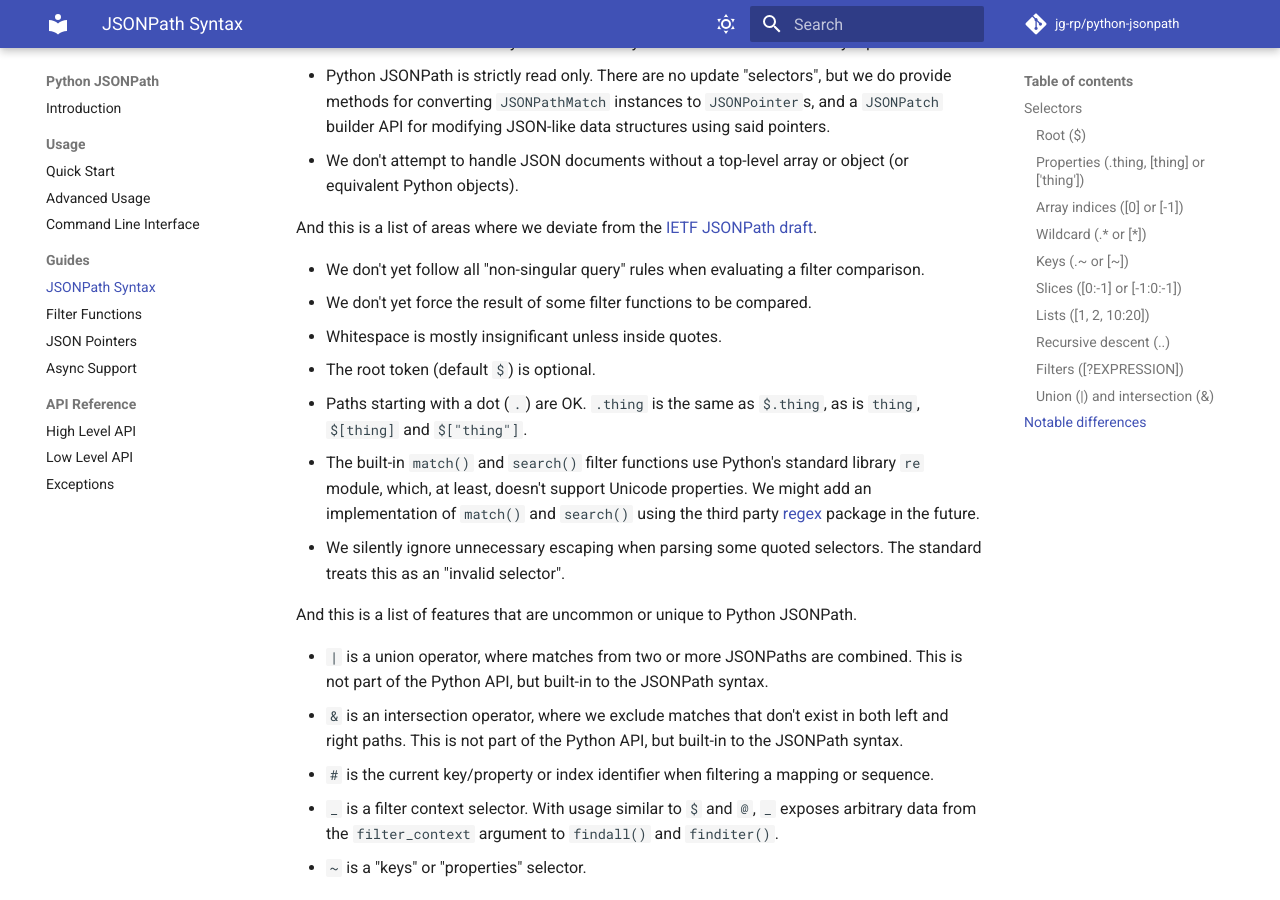
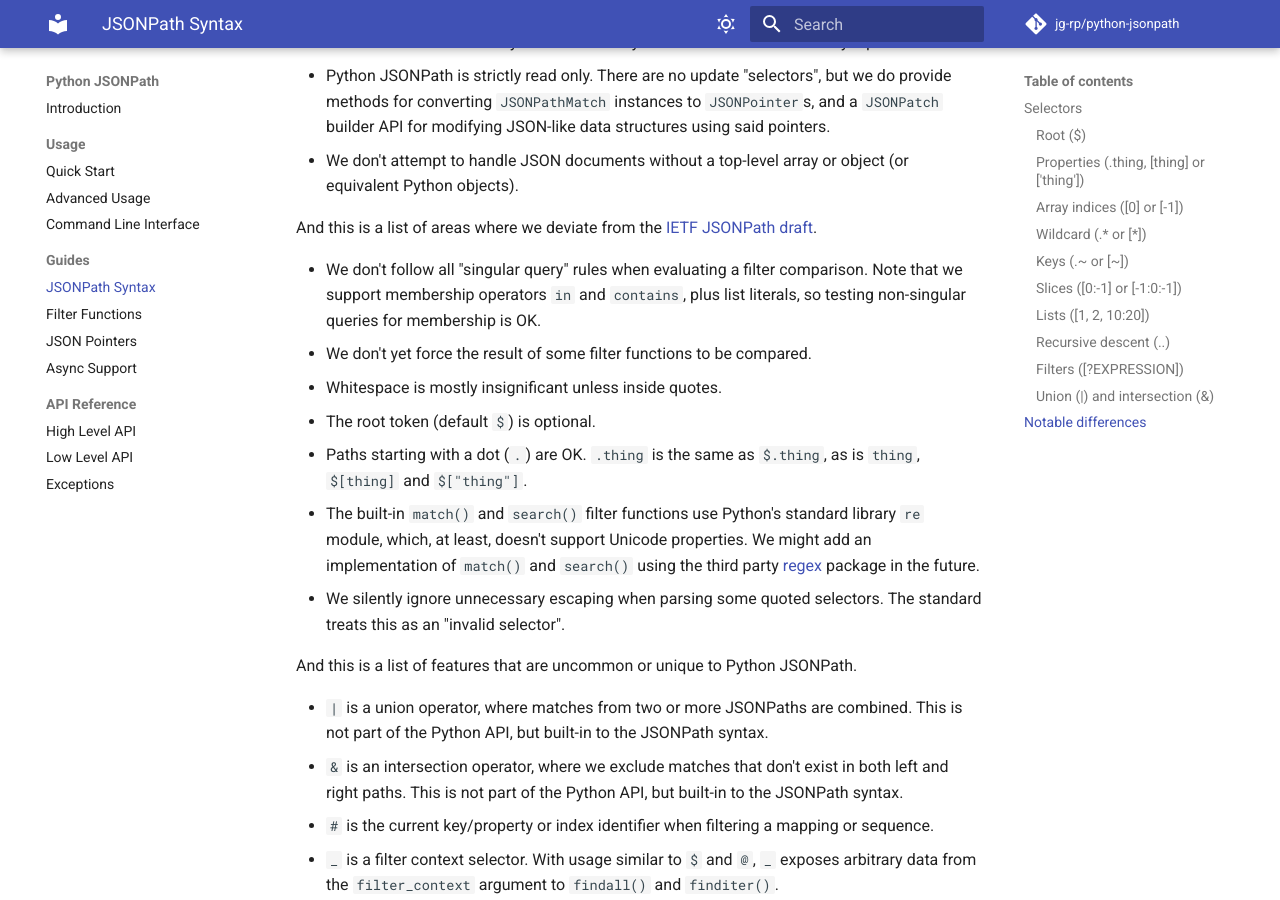
Before and after one commit to jg-rp/python-jsonpath, an MkDocs documentation site: the page built from docs/syntax.md, in a window 1280 px wide and 900 px high, scrolled down 4271 px. Built offline with MkDocs 1.6.1 and Material for MkDocs 9.7.7, drawn with Linux system fonts in a browser that asks for light colours; comment, search, counter and statistics services are not loaded.

Commit message:
docs: note about non-singular queries

```diff
--- a/docs/syntax.md
+++ b/docs/syntax.md
@@ -187,7 +187,7 @@ This is a list of things that you might find in other JSONPath implementation th
 
 And this is a list of areas where we deviate from the [IETF JSONPath draft](https://datatracker.ietf.org/doc/html/draft-ietf-jsonpath-base-13).
 
-- We don't yet follow all "non-singular query" rules when evaluating a filter comparison.
+- We don't follow all "singular query" rules when evaluating a filter comparison. Note that we support membership operators `in` and `contains`, plus list literals, so testing non-singular queries for membership is OK.
 - We don't yet force the result of some filter functions to be compared.
 - Whitespace is mostly insignificant unless inside quotes.
 - The root token (default `$`) is optional.
```
